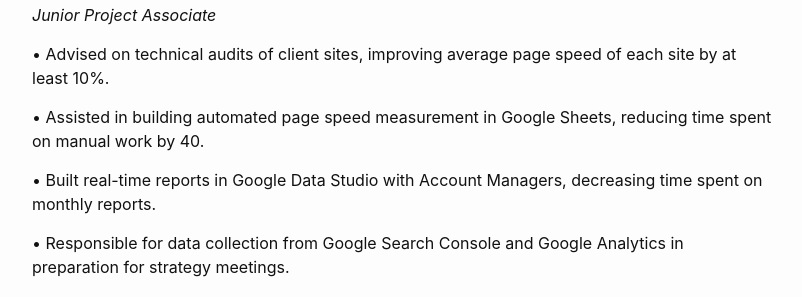
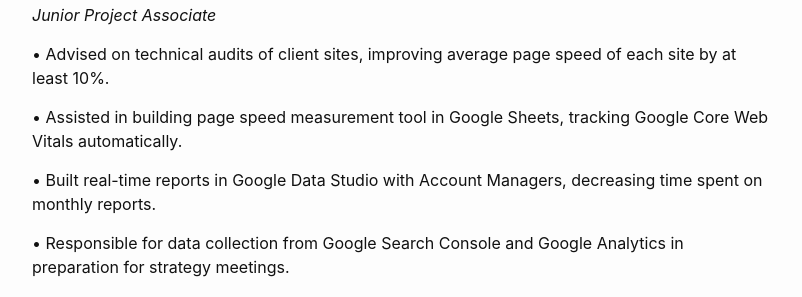
Before and after one commit to xyjiang970/xyjiang970.github.io, a Jekyll site: the page built from resume.md, in a window 1280 px wide and 900 px high, scrolled down 748 px. Shown: the part 153-450 px from the top of the window, without its empty margins (238-1040 px from the left). Built offline with Jekyll 4.4.1, drawn with Linux system fonts in a browser that asks for light colours.

Commit message:
Update resume.md

```diff
--- a/resume.md
+++ b/resume.md
@@ -45,7 +45,7 @@ _Junior Project Associate_
 
 • Advised on technical audits of client sites, improving average page speed of each site by at least 10%.
 
-• Assisted in building automated page speed measurement in Google Sheets, reducing time spent on manual work by 40.
+• Assisted in building page speed measurement tool in Google Sheets, tracking Google Core Web Vitals automatically.
 
 • Built real-time reports in Google Data Studio with Account Managers, decreasing time spent on monthly reports.
 
```
